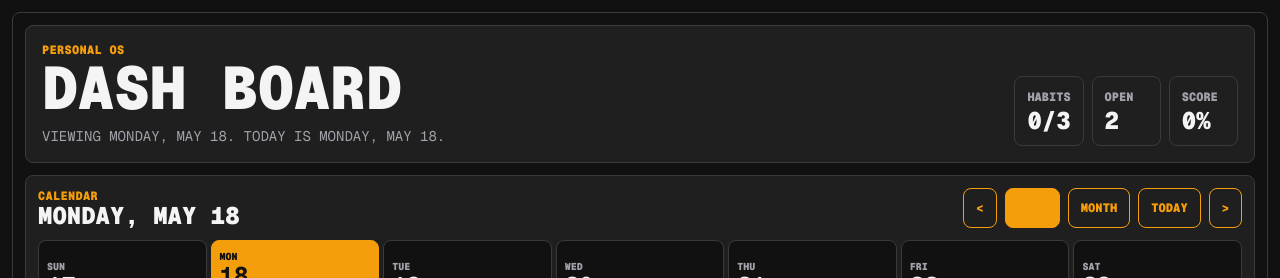
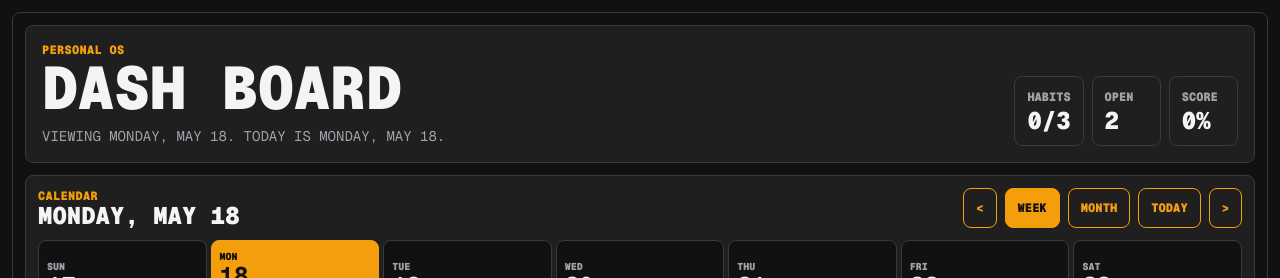
Before and after one commit to ItsAbram/dash-board-app, a Next.js app: page / in a window 1280 px wide. Shown: the top 278 px of the page. Built offline with nearby package versions, Linux system fonts and the light colour scheme; no server answers.

Commit message:
Fix calendar mode selected contrast

```diff
--- a/src/app/globals.css
+++ b/src/app/globals.css
@@ -63,8 +63,14 @@ button {
   min-height: 40px;
   border: 1px solid #f59e0b;
   border-radius: 8px;
+  background: transparent;
   color: #f59e0b;
   font-size: 0.76rem;
   font-weight: 900;
   text-transform: uppercase;
 }
+
+.outline-action.is-selected {
+  background: #f59e0b;
+  color: #111111;
+}
--- a/src/components/dashboard/CalendarView.tsx
+++ b/src/components/dashboard/CalendarView.tsx
@@ -23,10 +23,10 @@ export function CalendarView({ days, mode, selectedLabel, onModeChange, onSelect
           <button className="outline-action min-h-9 px-3" type="button" onClick={onPrevious} aria-label="Previous calendar range">
             &lt;
           </button>
-          <button className={`outline-action min-h-9 px-3 ${mode === "week" ? "bg-[#f59e0b] text-[#111111]" : ""}`} type="button" onClick={() => onModeChange("week")}>
+          <button className={`outline-action min-h-9 px-3 ${mode === "week" ? "is-selected" : ""}`} type="button" onClick={() => onModeChange("week")}>
             Week
           </button>
-          <button className={`outline-action min-h-9 px-3 ${mode === "month" ? "bg-[#f59e0b] text-[#111111]" : ""}`} type="button" onClick={() => onModeChange("month")}>
+          <button className={`outline-action min-h-9 px-3 ${mode === "month" ? "is-selected" : ""}`} type="button" onClick={() => onModeChange("month")}>
             Month
           </button>
           <button className="outline-action min-h-9 px-3" type="button" onClick={onToday}>
```
